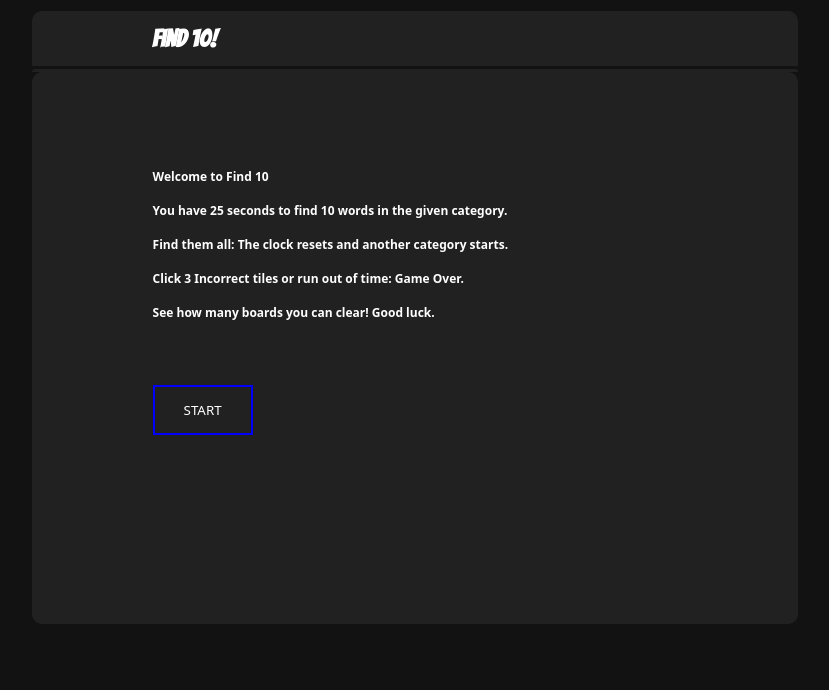
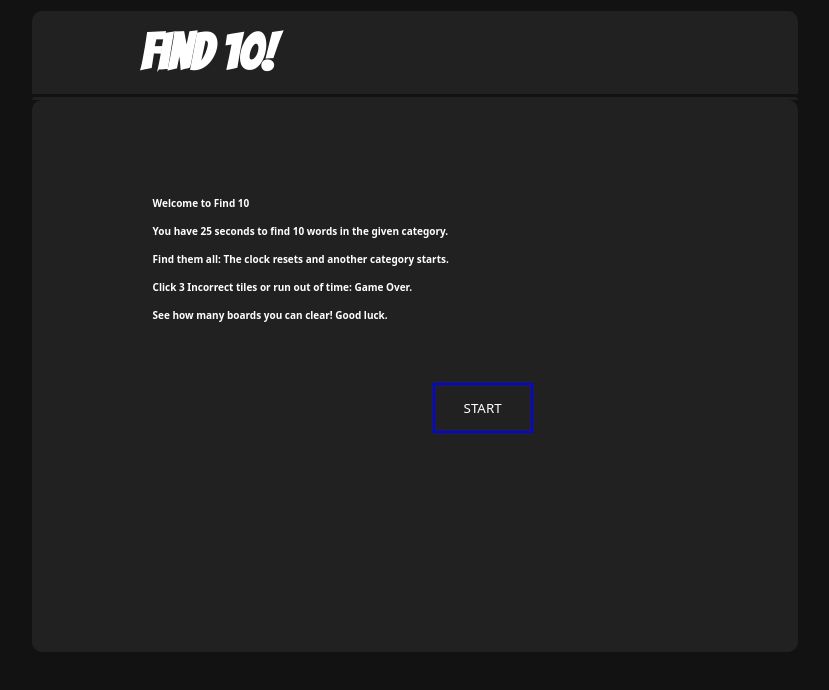
Before and after one commit to keviswoodis/grabgame, a plain HTML site: page index.html in a window 1280 px wide. Shown: the whole page, without its empty margins (225-1054 px from the left). Drawn offline with nearby package versions, Linux system fonts and the light colour scheme.

Commit message:
Title page changes to center start button.

```diff
--- a/grab.css
+++ b/grab.css
@@ -16,19 +16,29 @@ main,
         background-color: #212121;
         color: white;
         font-family: Arial, Helvetica, sans-serif;
-        font-size: 12px;
+        font-size: 10px;
         padding: 1px;
     }
     #intro {
         padding: 20px;
     }
+
+    #start {
+        text-align: center;
+    }
+
+    #startbutton {
+        text-align: center;
+        height: 10vh;
+    }
     header h1 {
         font-family: Bangers;
+        font-size: 50px;
         text-align: center;
     }
 
     header {
-        margin-bottom: 100px;
+        margin-bottom: 50px;
     }
     game-area {
         width: 100vw;
```
